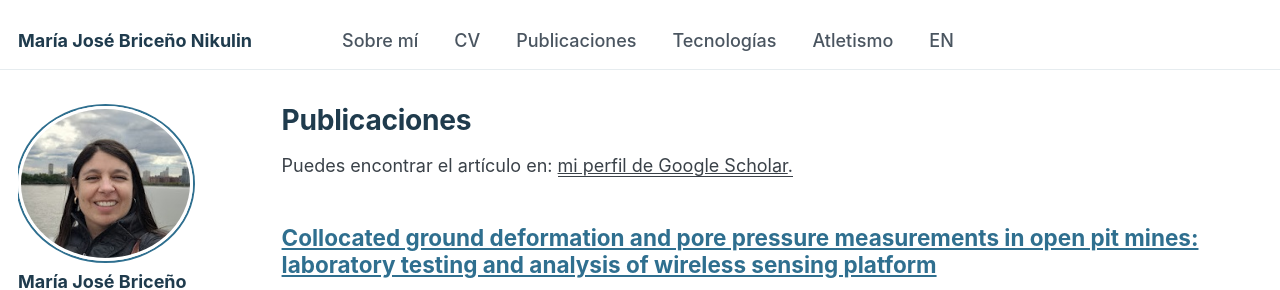
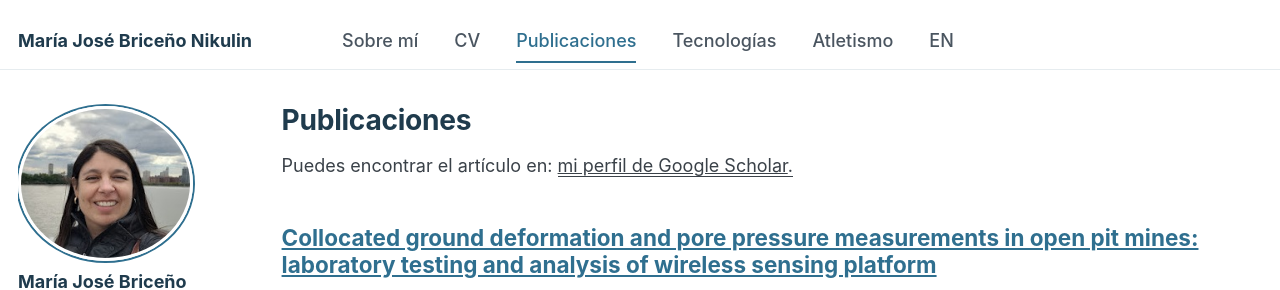
Before and after one commit to majobrini/majobrini.github.io, a Jekyll site: the page built from _pages/publications.md, in a window 1280 px wide. Shown: the top 290 px of the page. Built offline with Jekyll 4.4.1, drawn with Linux system fonts in a browser that asks for light colours.

Commit message:
Marca la sección activa en el menú

```diff
--- a/_includes/masthead.html
+++ b/_includes/masthead.html
@@ -14,7 +14,8 @@
               {% else %}
               {% assign domain = base_path %}
             {% endif %}
-            <li class="masthead__menu-item"><a href="{{ domain }}{{ link.url }}">{{ link.title }}</a></li>
+            {% assign is_active = false %}{% if link.url == page.url %}{% assign is_active = true %}{% elsif link.url != "/" and link.url != "/en/" and page.url contains link.url %}{% assign is_active = true %}{% endif %}
+            <li class="masthead__menu-item{% if is_active %} masthead__menu-item--active{% endif %}"><a href="{{ domain }}{{ link.url }}">{{ link.title }}</a></li>
           {% endfor %}
         </ul>
         <ul class="hidden-links hidden"></ul>
```
